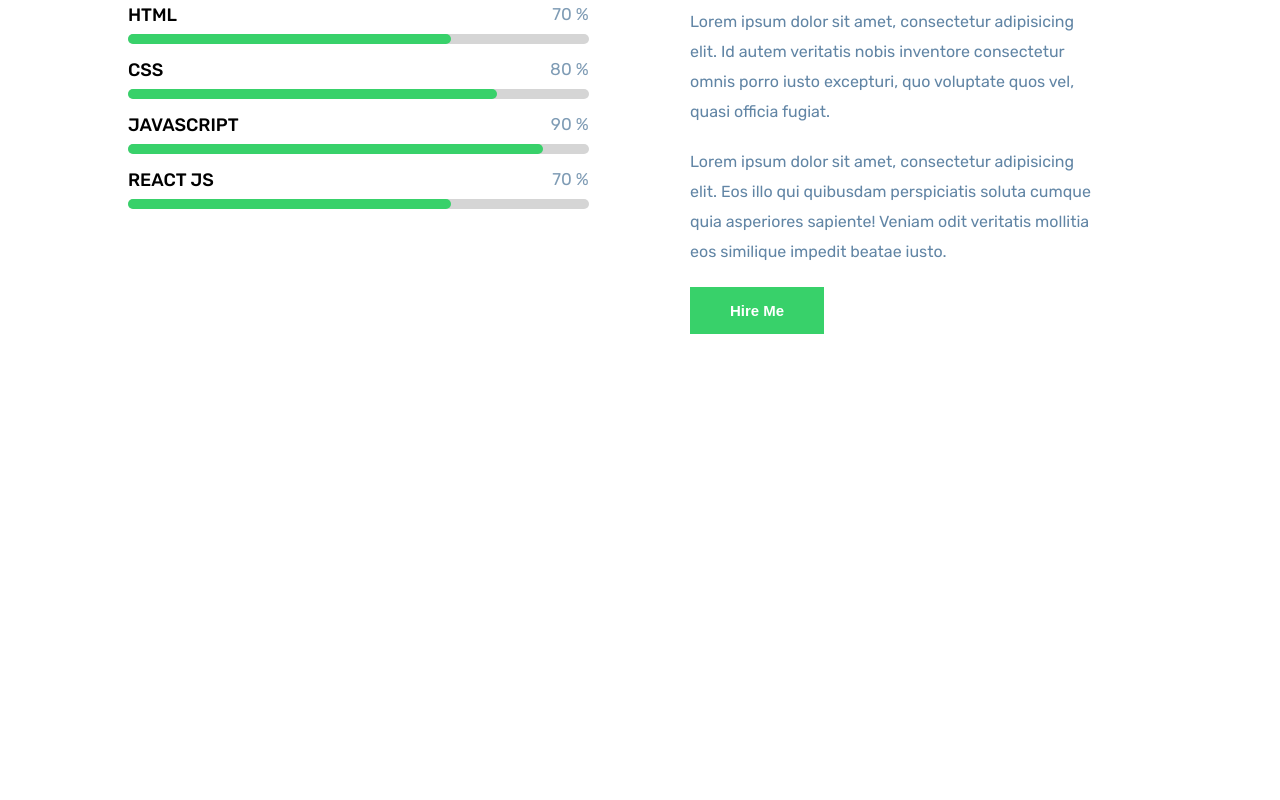
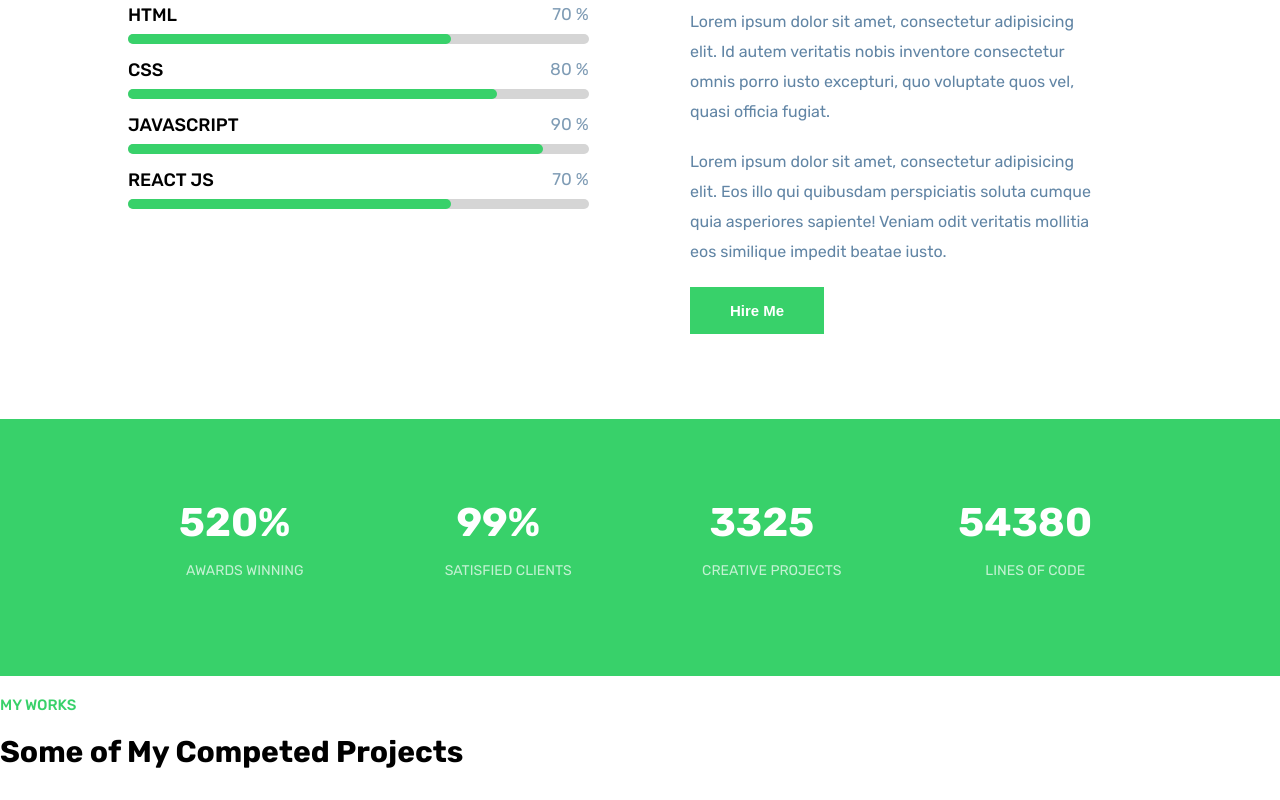
Before and after one commit to dong-geon-Lee/Toy-React-Project, a React (Create React App) app in the folder website-app/: page / in a window 1280 px wide. Shown: the part 3918-4718 px from the top of the page. Before the commit the page ends 4302 px from the top, so only its background shows below. Built offline with nearby package versions, Linux system fonts and the light colour scheme.

Commit message:
completed wrapperone

```diff
--- a/website-app/src/App.css
+++ b/website-app/src/App.css
@@ -460,4 +460,28 @@ h3 {
 .skill .right p {
   margin-bottom: 20px;
 }
+
 /* ----------- Skill  -------------- */
+
+/* ----------- WrapperOne  -------------- */
+.grid1 {
+  display: grid;
+  grid-template-columns: repeat(4, 1fr);
+  gap: 30px;
+}
+
+.wrapperOne {
+  background-color: #38d16a;
+  text-align: center;
+}
+
+.wrapperOne h1 {
+  color: #fff;
+}
+
+.wrapperOne p {
+  font-size: 14px;
+  margin: 10px 0;
+}
+
+/* ----------- WrapperOne  -------------- */
--- a/website-app/src/components/home/WrapperOne.jsx
+++ b/website-app/src/components/home/WrapperOne.jsx
@@ -1,9 +1,37 @@
 import React from "react";
+
+const data = [
+  {
+    num: "520%",
+    text: "AWARDS WINNING",
+  },
+  {
+    num: "99%",
+    text: "SATISFIED CLIENTS",
+  },
+  {
+    num: "3325",
+    text: "CREATIVE PROJECTS",
+  },
+  {
+    num: "54380",
+    text: "LINES OF CODE ",
+  },
+];
 
 const WrapperOne = () => {
   return (
     <div>
-      <h1></h1>
+      <section className="branding wrapperOne">
+        <div className="container grid1">
+          {data.map((val) => (
+            <div className="box">
+              <h1>{val.num}</h1>
+              <p>{val.text}</p>
+            </div>
+          ))}
+        </div>
+      </section>
     </div>
   );
 };
--- /dev/null
+++ b/website-app/src/components/home/work/Work.jsx
@@ -0,0 +1,14 @@
+import React from "react";
+
+const Work = () => {
+  return (
+    <section className="work">
+      <div className="heading">
+        <h3>MY WORKS</h3>
+        <h1>Some of My Competed Projects</h1>
+      </div>
+    </section>
+  );
+};
+
+export default Work;
--- a/website-app/src/components/pageContent/Homepages.jsx
+++ b/website-app/src/components/pageContent/Homepages.jsx
@@ -4,7 +4,9 @@ import Branding from "../home/Branding";
 import Home from "../home/homes/Home";
 import Service from "../home/services/Service";
 import Skill from "../home/Skill";
+import Work from "../home/work/Work";
 import Wrapper from "../home/Wrapper";
+import WrapperOne from "../home/WrapperOne";
 
 const Homepages = () => {
   return (
@@ -15,6 +17,8 @@ const Homepages = () => {
       <Service />
       <Wrapper />
       <Skill />
+      <WrapperOne />
+      <Work />
     </>
   );
 };
```
